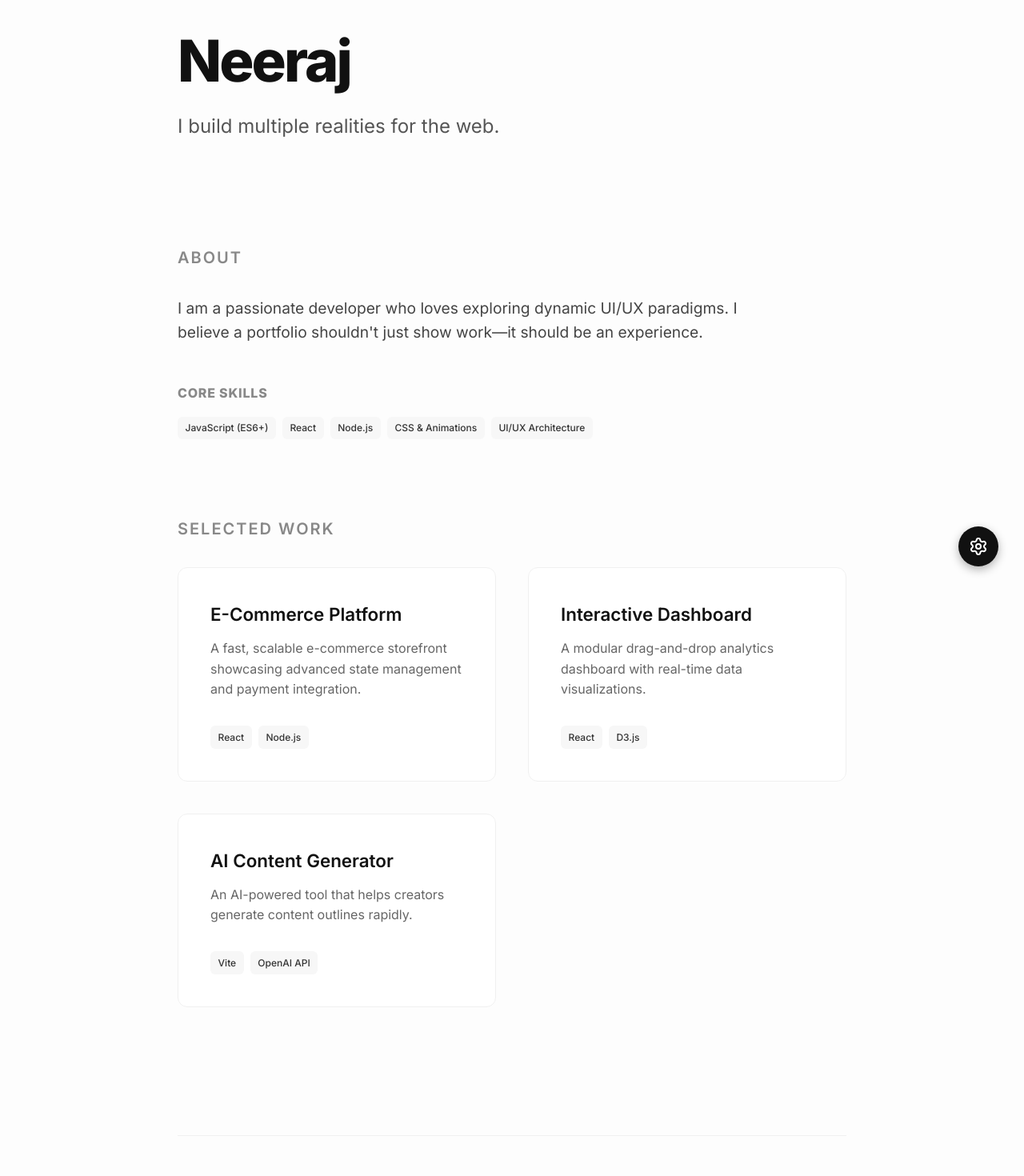
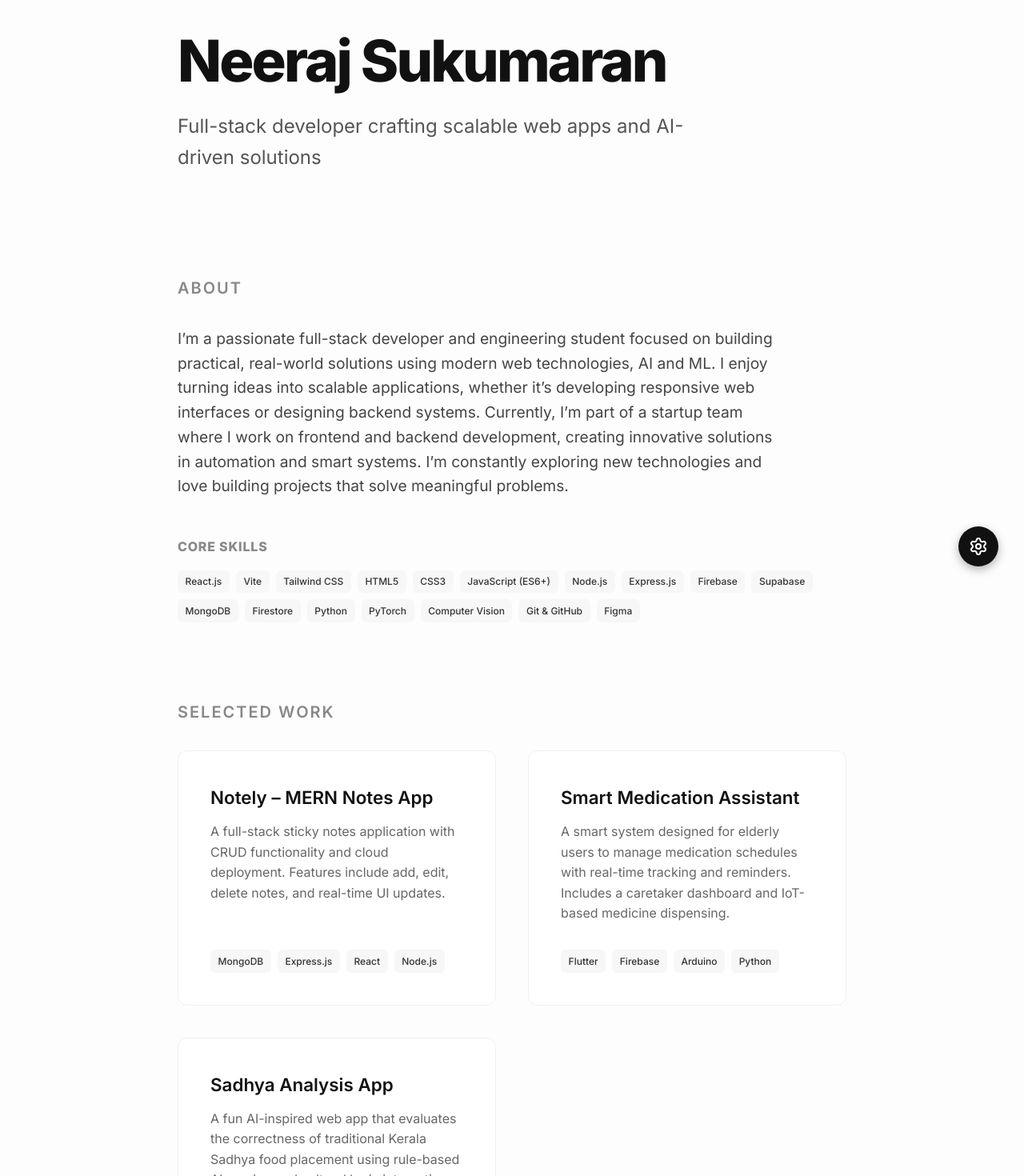
Before and after one commit to Neeraj2303/My_Portfolio, a React (Vite) app: page / in a window 1280 px wide. Shown: the part 60-1530 px from the top of the page at 80% size. Built offline with nearby package versions, Linux system fonts and the light colour scheme.

Commit message:
chore: update personal info across all themes

```diff
--- a/src/data/portfolioData.js
+++ b/src/data/portfolioData.js
@@ -1,39 +1,41 @@
 export const portfolioData = {
     personal: {
-        name: "Neeraj",
-        role: "Full Stack Developer",
-        tagline: "I build multiple realities for the web.",
-        about: "I am a passionate developer who loves exploring dynamic UI/UX paradigms. I believe a portfolio shouldn't just show work—it should be an experience."
+        name: "Neeraj Sukumaran",
+        role: "AI & ML Developer | Aspiring Full Stack Engineer",
+        tagline: "Full-stack developer crafting scalable web apps and AI-driven solutions",
+        about: "I’m a passionate full-stack developer and engineering student focused on building practical, real-world solutions using modern web technologies, AI and ML. I enjoy turning ideas into scalable applications, whether it’s developing responsive web interfaces or designing backend systems.\n\nCurrently, I’m part of a startup team where I work on frontend and backend development, creating innovative solutions in automation and smart systems. I’m constantly exploring new technologies and love building projects that solve meaningful problems."
     },
     skills: [
-        "JavaScript (ES6+)", "React", "Node.js", "CSS & Animations", "UI/UX Architecture"
+        "React.js", "Vite", "Tailwind CSS", "HTML5", "CSS3", "JavaScript (ES6+)",
+        "Node.js", "Express.js", "Firebase", "Supabase", "MongoDB", "Firestore",
+        "Python", "PyTorch", "Computer Vision", "Git & GitHub", "Figma"
     ],
     projects: [
         {
             id: 1,
-            name: "E-Commerce Platform",
-            description: "A fast, scalable e-commerce storefront showcasing advanced state management and payment integration.",
-            techStack: ["React", "Node.js"],
-            link: "#"
+            name: "Notely – MERN Notes App",
+            description: "A full-stack sticky notes application with CRUD functionality and cloud deployment. Features include add, edit, delete notes, and real-time UI updates.",
+            techStack: ["MongoDB", "Express.js", "React", "Node.js"],
+            link: "https://github.com/Neeraj2303"
         },
         {
             id: 2,
-            name: "Interactive Dashboard",
-            description: "A modular drag-and-drop analytics dashboard with real-time data visualizations.",
-            techStack: ["React", "D3.js"],
+            name: "Smart Medication Assistant",
+            description: "A smart system designed for elderly users to manage medication schedules with real-time tracking and reminders. Includes a caretaker dashboard and IoT-based medicine dispensing.",
+            techStack: ["Flutter", "Firebase", "Arduino", "Python"],
             link: "#"
         },
         {
             id: 3,
-            name: "AI Content Generator",
-            description: "An AI-powered tool that helps creators generate content outlines rapidly.",
-            techStack: ["Vite", "OpenAI API"],
+            name: "Sadhya Analysis App",
+            description: "A fun AI-inspired web app that evaluates the correctness of traditional Kerala Sadhya food placement using rule-based AI scoring and cultural logic integration.",
+            techStack: ["React", "JavaScript"],
             link: "#"
         }
     ],
     contact: {
-        email: "hello@example.com",
+        email: "neerajofficial1133@gmail.com",
         github: "https://github.com/Neeraj2303",
-        linkedin: "https://linkedin.com"
+        linkedin: "https://www.linkedin.com/in/neeraj-sukumaran"
     }
 };
```
